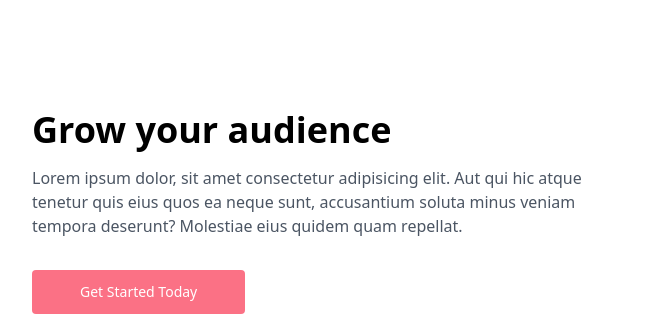
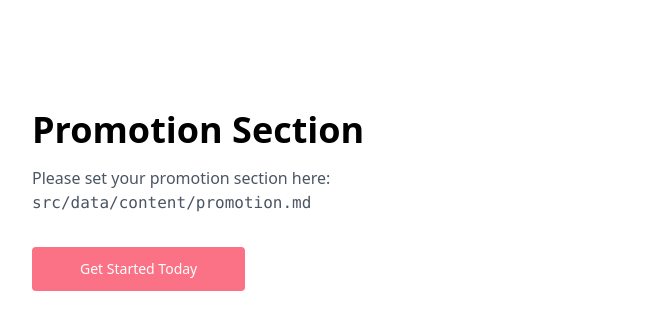
Before and after one commit to bednar/launch-lagoon, a Gatsby site: page / in a window 1280 px wide. Shown: the part 162-482 px from the top of the page, 0-667 px from the left. Built offline with nearby package versions, Linux system fonts and the light colour scheme; Gatsby itself is replaced by a stand-in of ours.

Commit message:
feat: add Promotion text

```diff
--- a/src/components/promotion.tsx
+++ b/src/components/promotion.tsx
@@ -1,8 +1,19 @@
 import * as React from "react";
 import {useQueryConfig} from "../data/queries";
+import {graphql, useStaticQuery} from "gatsby";
 
 export const Promotion: React.FC = () => {
     let config = useQueryConfig();
+    const markdown = useStaticQuery(graphql`
+        query {
+            markdownRemark(fileAbsolutePath: {regex: "/promotion/"}) {
+                html
+                frontmatter {
+                    title
+                }
+            }
+        }`
+    ).markdownRemark;
     return (
         <section>
             <div className="mx-auto max-w-screen-xl px-4 py-8 sm:px-6 sm:py-12 lg:px-8 lg:py-16">
@@ -16,17 +27,11 @@ export const Promotion: React.FC = () => {
                     </div>
 
                     <div className="lg:py-24">
-                        <h2 className="text-3xl font-bold sm:text-4xl">Grow your audience</h2>
+                        <h2 className="text-3xl font-bold sm:text-4xl">{markdown.frontmatter.title}</h2>
+                        <p className="mt-4 text-gray-600" dangerouslySetInnerHTML={{__html: markdown.html}}/>
 
-                        <p className="mt-4 text-gray-600">
-                            Lorem ipsum dolor, sit amet consectetur adipisicing elit. Aut qui hic atque tenetur quis
-                            eius quos ea neque sunt, accusantium soluta minus veniam tempora deserunt? Molestiae eius
-                            quidem quam repellat.
-                        </p>
-
-                        <a
-                            href="/"
-                            className={`mt-8 inline-block rounded bg-${config.primaryColor} px-12 py-3 text-sm font-medium text-white transition hover:bg-indigo-700 focus:outline-none focus:ring focus:ring-yellow-400`}
+                        <a href="/"
+                           className={`mt-8 inline-block rounded bg-${config.primaryColor} px-12 py-3 text-sm font-medium text-white transition hover:bg-indigo-700 focus:outline-none focus:ring focus:ring-yellow-400`}
                         >
                             Get Started Today
                         </a>
--- /dev/null
+++ b/src/data/content/promotion.md
@@ -0,0 +1,5 @@
+---
+title: "Promotion Section"
+---
+
+Please set your promotion section here: `src/data/content/promotion.md`
```
